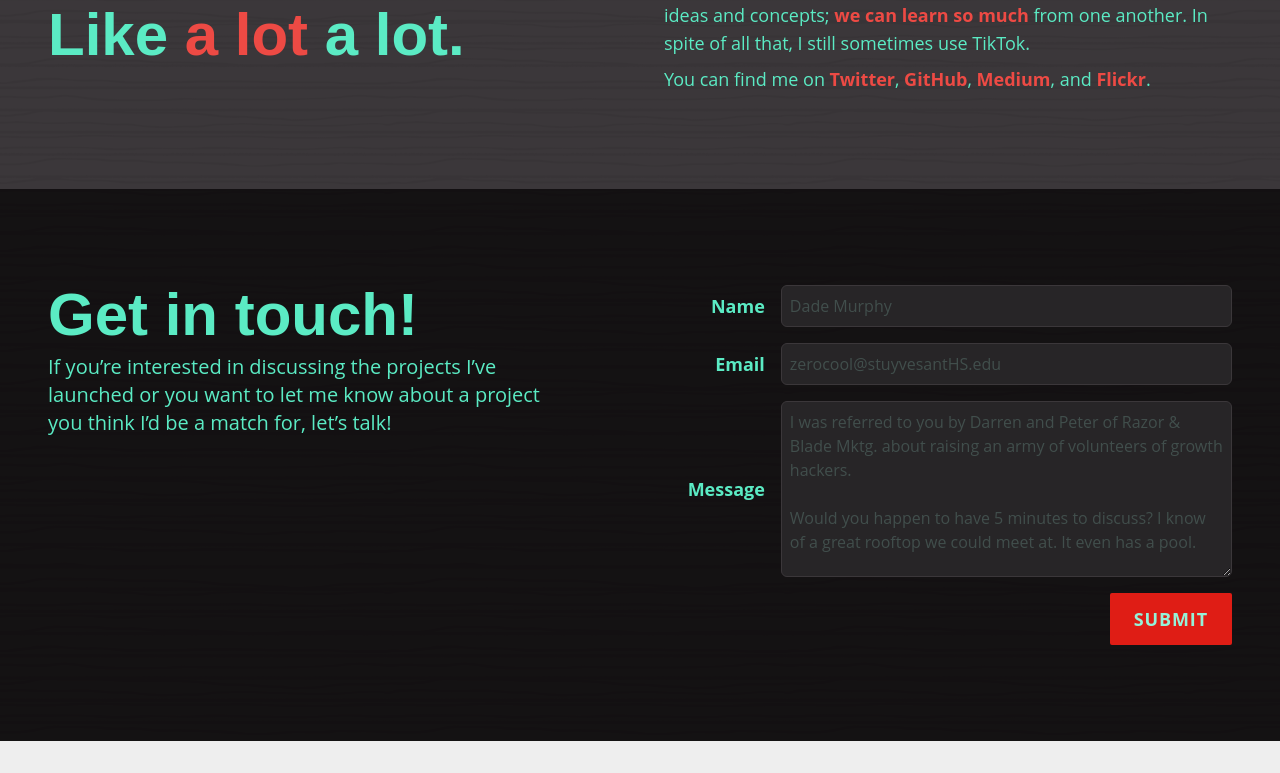
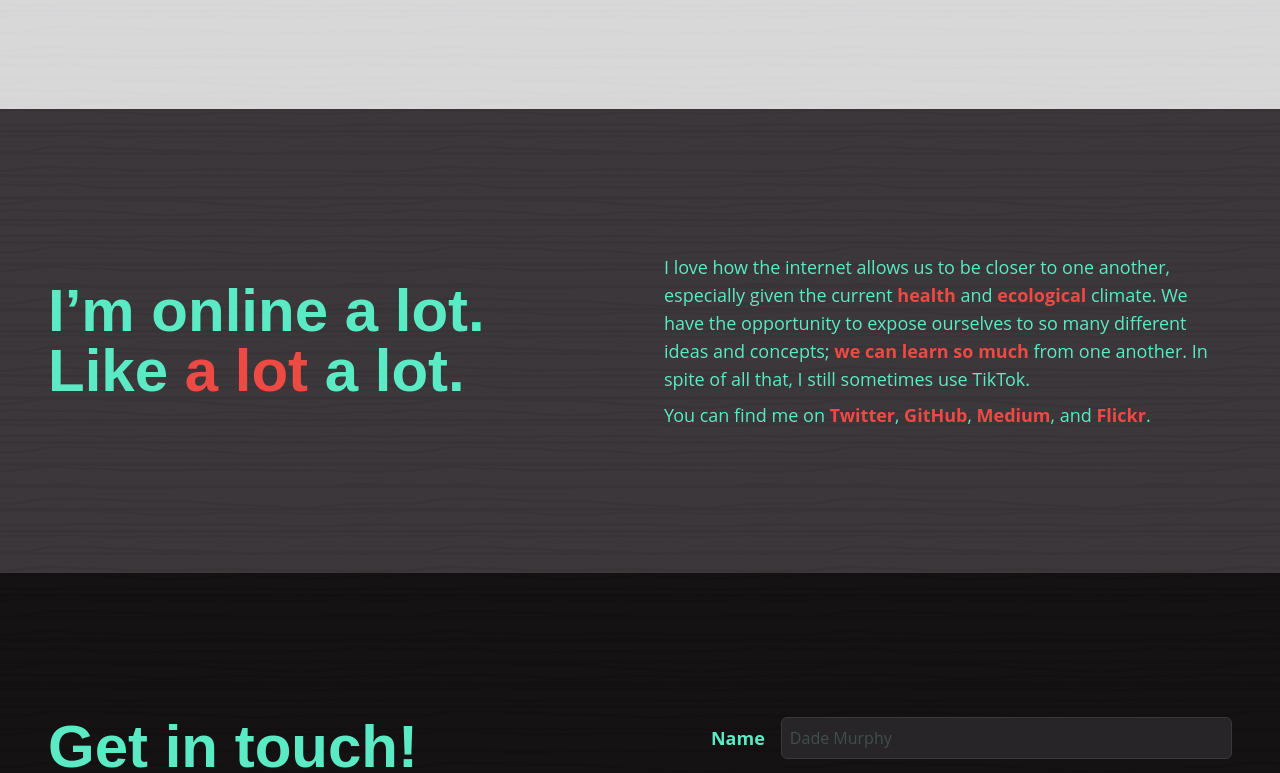
Before and after one commit to furioursus/onebrightlight-2022, a Vue app: page / in a window 1280 px wide. Shown: the part 926-1699 px from the top of the page. Before the commit the page ends 1667 px from the top, so only its background shows below. Built offline with nearby package versions, Linux system fonts and the light colour scheme.

Commit message:
Add hero block padding for homepage

```diff
--- a/src/components/Contact.vue
+++ b/src/components/Contact.vue
@@ -4,7 +4,7 @@
 
 <template>
   <div class="bg-jet-900" id="contact">
-    <div class="py-12 md:py-20 lg:py-24 bg-darker-jet-pattern">
+    <div class="bg-darker-jet-pattern hero-padding">
       <div class="container grid gap-4 mx-auto container-padding text-mint-600 md:gap-12 md:grid-cols-2">
         <div class="flex flex-col">
           <div>
--- a/src/components/WhereIAm.vue
+++ b/src/components/WhereIAm.vue
@@ -3,7 +3,7 @@
 </script>
 
 <template>
-  <div class="py-12 bg-jet-700 bg-dark-jet-pattern md:py-20 lg:py-24">
+  <div class="bg-jet-700 bg-dark-jet-pattern hero-padding">
     <div class="container grid gap-4 mx-auto container-padding text-mint-600 md:gap-12 md:grid-cols-2">
       <div class="flex flex-col md:justify-center">
         <h2 class="text-3xl font-bold sm:text-4xl lg:text-5xl font-heading xl:text-6xl 2xl:text-7xl">I’m online a lot.<br> Like <span class="text-tart-500">a lot</span> a lot.</h2>
--- a/src/index.css
+++ b/src/index.css
@@ -6,6 +6,10 @@
   @apply px-4 sm:px-6 md:px-8 lg:px-12
 }
 
+.hero-padding {
+  @apply py-12 md:py-24 lg:py-36;
+}
+
 .footer-input,
 .footer-textarea {
   @apply bg-jet-800 border border-jet-700 p-2 rounded-md w-full placeholder-mint-400 placeholder-opacity-20;
```
